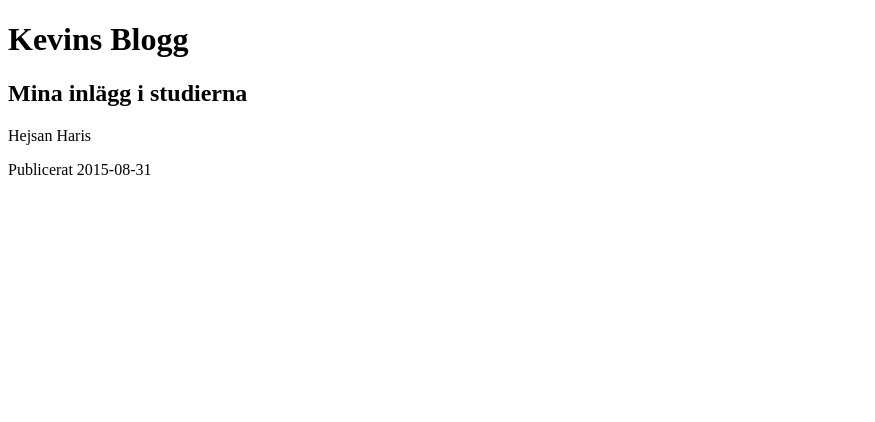
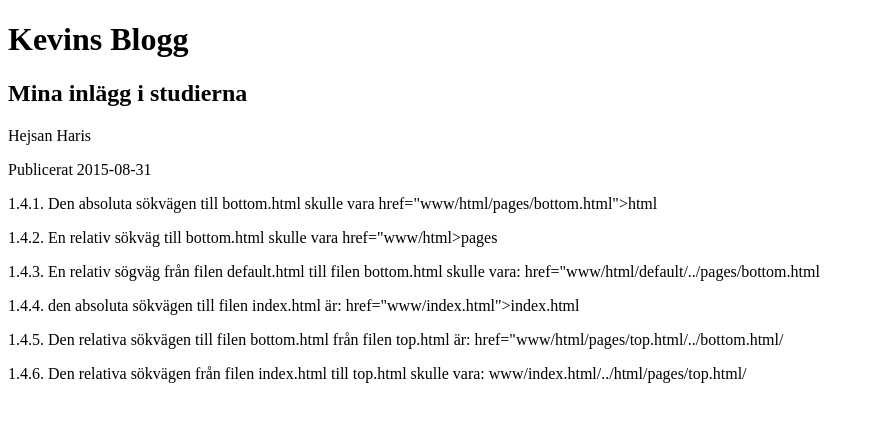
Before and after one commit to kevaanKB94/presentation.html-laboration-1, a plain HTML site: page index.html in a window 1280 px wide. Shown: the whole page, without its empty margins (0-875 px from the left). Drawn offline with Linux system fonts and the light colour scheme.

Commit message:
task 1.4 commited

```diff
--- a/index.html
+++ b/index.html
@@ -8,6 +8,20 @@
     <body>
         <h1>Kevins Blogg</h1>
         <h2>Mina inlägg i studierna</h2>
-        <p>Hejsan Haris</p>
-        <p>Publicerat 2015-08-31</p>
+            <p>Hejsan Haris</p>
+            <p>Publicerat 2015-08-31</p>
+            <p>1.4.1. Den absoluta sökvägen till bottom.html skulle vara <a>href="www/html/pages/bottom.html">html</a></p>
+
+            <p>1.4.2. En relativ sökväg till bottom.html skulle vara <a></a> href="www/html>pages</a></p>
+
+            <p>1.4.3. En relativ sögväg från filen default.html till filen bottom.html skulle vara:
+            <a>href="www/html/default/../pages/bottom.html</a></p>
+            <p>1.4.4. den absoluta sökvägen till filen index.html är: <a>href="www/index.html">index.html</a></p>
+
+            <p>1.4.5. Den relativa sökvägen till filen bottom.html från filen top.html är:
+            <a></a> href="www/html/pages/top.html/../bottom.html/</a></p>
+
+            <p>1.4.6. Den relativa sökvägen från filen index.html till top.html skulle vara:
+            www/index.html/../html/pages/top.html/</p>
+
     </body>
```
